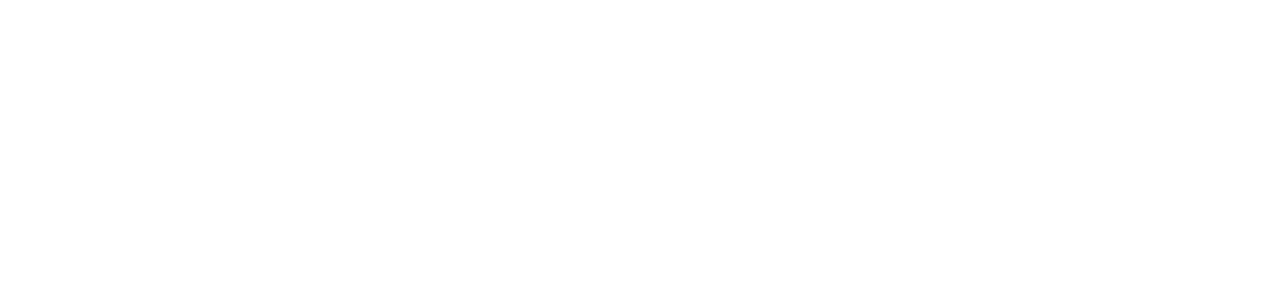
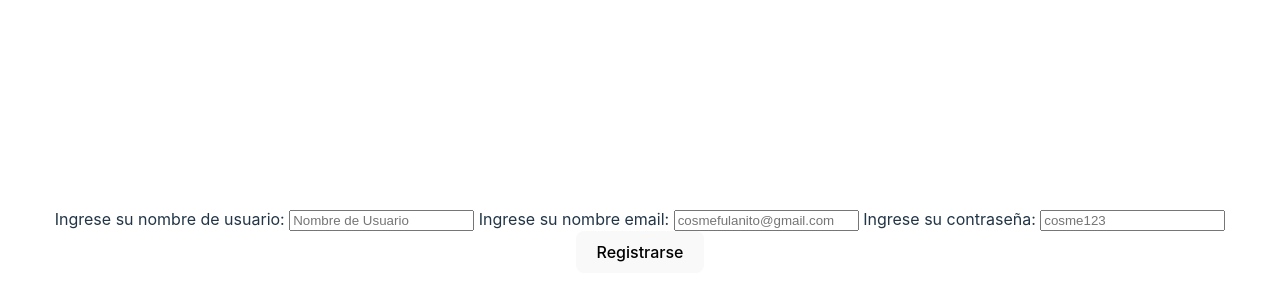
Before and after one commit to Briamher95/proyecto-alquiler, a React (Vite) app in the folder frontend/: page /register in a window 1280 px wide. Before the commit this address had no page. Shown: the part 160-460 px from the top of the page. Built offline with nearby package versions, Linux system fonts and the light colour scheme.

Commit message:
Agreada formulario de Registro

```diff
--- a/frontend/src/App.jsx
+++ b/frontend/src/App.jsx
@@ -1,7 +1,9 @@
 import { Route , Routes } from 'react-router-dom'
 import React from 'react'
 import './App.css'
-import { Car, CarDetail } from './screens/index'
+import { Car, CarDetail, Register } from './screens/index'
+
+
 
 
 
@@ -13,6 +15,8 @@
       <Routes>
         <Route path="/" element={<Car/>}/>
         <Route path="/car/:cid" element={<CarDetail/>}/>
+{/*         <Route path="/login" element={<Login/>}/> */}
+        <Route path="/register" element={<Register/>}/>
       </Routes>
 
     </>
--- a/frontend/src/screens/CarDetailPage/CarDetail.jsx
+++ b/frontend/src/screens/CarDetailPage/CarDetail.jsx
@@ -10,6 +10,7 @@
         fetch("http://localhost:3000/api/cars/" + cid)
             .then(res => res.json())
             .then((result) => setCarSelect(result))
+
     }, [])
 
 
@@ -20,6 +21,7 @@
             {
                 carSelect ?
                     <div>
+                        {carSelect.image && <img src={`http://localhost:3000/${carSelect.image}`} alt={carSelect.modelo} />}
                         <h2>{carSelect.marca} {carSelect.modelo}</h2>
                         <p>Año: {carSelect.ano}</p>
                         <p>Patente: {carSelect.patente}</p>
--- a/frontend/src/screens/CarPage/Car.jsx
+++ b/frontend/src/screens/CarPage/Car.jsx
@@ -17,6 +17,7 @@
         <>
             {cars.length !== 0 && cars.map((car) => (
                 <Link to={"/car/" + car._id} key={car._id}>
+                    <img src={`http://localhost:3000/${car.image}`} alt={car.modelo} />
                     <h2>{car.marca} {car.modelo}</h2>
                     <p>{car.ano}</p>
                 </Link>)
--- /dev/null
+++ b/frontend/src/screens/RegisterPage/Register.jsx
@@ -0,0 +1,80 @@
+import React, { useState } from 'react'
+
+
+const Register = () => {
+
+    const [registerForm, setRegisterForm] = useState({
+        username: "",
+        email: "",
+        password: "",
+        isAdmin: false,
+    })
+
+    const handleChange = (e) => {
+        const { name, value } = e.target;
+        setRegisterForm({ ...registerForm, [name]: value });
+    }
+
+    const handleSubmit = async (e) => {
+        e.preventDefault()
+        const response = await fetch("http://localhost:3000/api/users/register", {
+            method: "POST",
+            headers: {
+                "Content-Type": "application/json"
+            },
+            body: JSON.stringify(registerForm)
+        })
+
+        const data = await response.json()
+        console.log(data);
+
+    }
+
+
+    return (
+
+
+
+
+        <form onSubmit={handleSubmit}>
+
+            <label htmlFor="username" > Ingrese su nombre de usuario: </label>
+            <input type="text"
+            name="username"
+            id="username"
+            placeholder="Nombre de Usuario"
+            value={registerForm.username}
+            onChange={handleChange}
+            required
+            />
+
+
+            <label htmlFor="email" > Ingrese su nombre email: </label>
+            <input type="email"
+                name="email"
+                id="email"
+                placeholder="cosmefulanito@gmail.com"
+                value={registerForm.email}
+                onChange={handleChange}
+                required            />
+
+            <label htmlFor="password" > Ingrese su contraseña: </label>
+            <input type="password"
+                name="password"
+                id = "password"
+                placeholder="cosme123"
+                onChange={handleChange}
+                value={registerForm.password}
+                required
+            />
+
+            <button type='submit'>Registrarse</button>
+        </form>
+
+
+
+
+    )
+}
+
+export default Register
--- a/frontend/src/screens/index.js
+++ b/frontend/src/screens/index.js
@@ -1,5 +1,6 @@
 import Car from "./CarPage/Car.jsx"
 import CarDetail from "./CarDetailPage/CarDetail.jsx"
+import Register from "./RegisterPage/Register.jsx"
 
 
-export {Car, CarDetail}
+export {Car, CarDetail, Register }
```
Also changed, not shown: frontend/src/screens/LoginPage/Login.jsx (added, +11 -0 lines).
